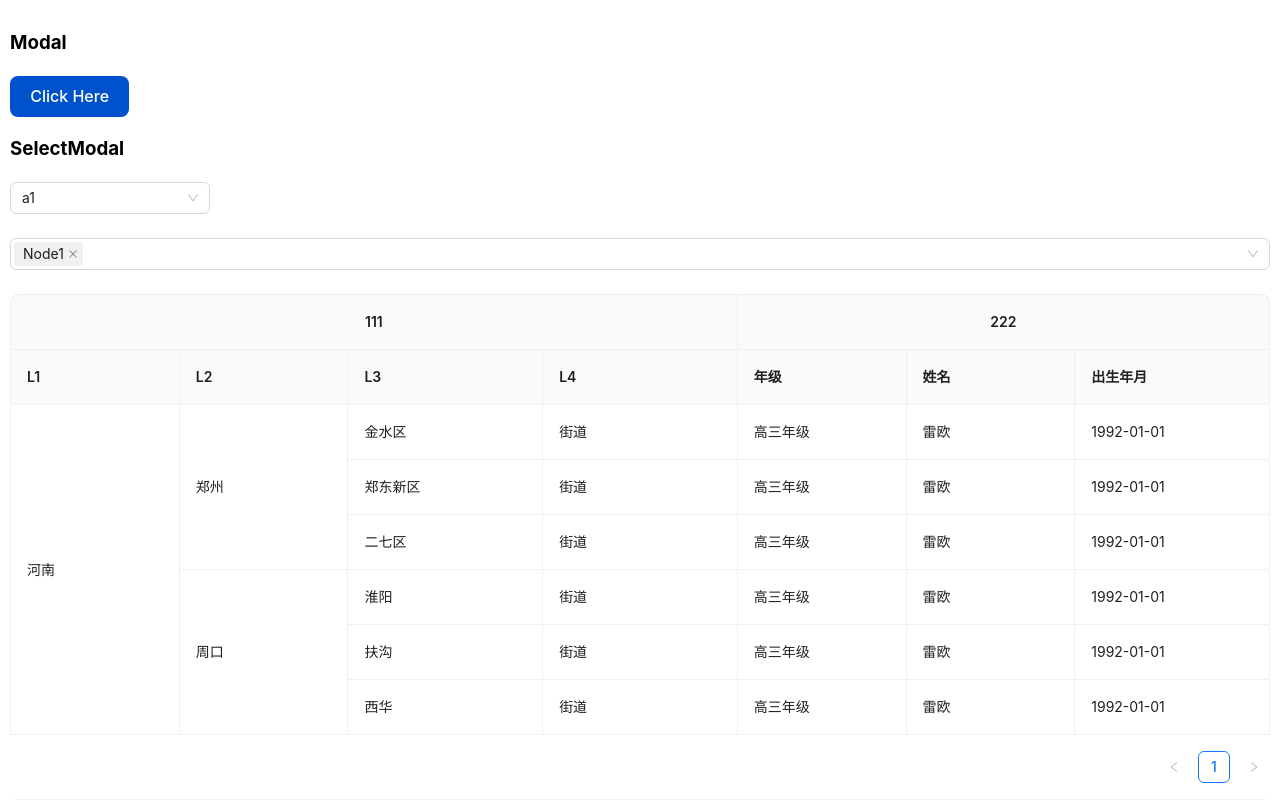
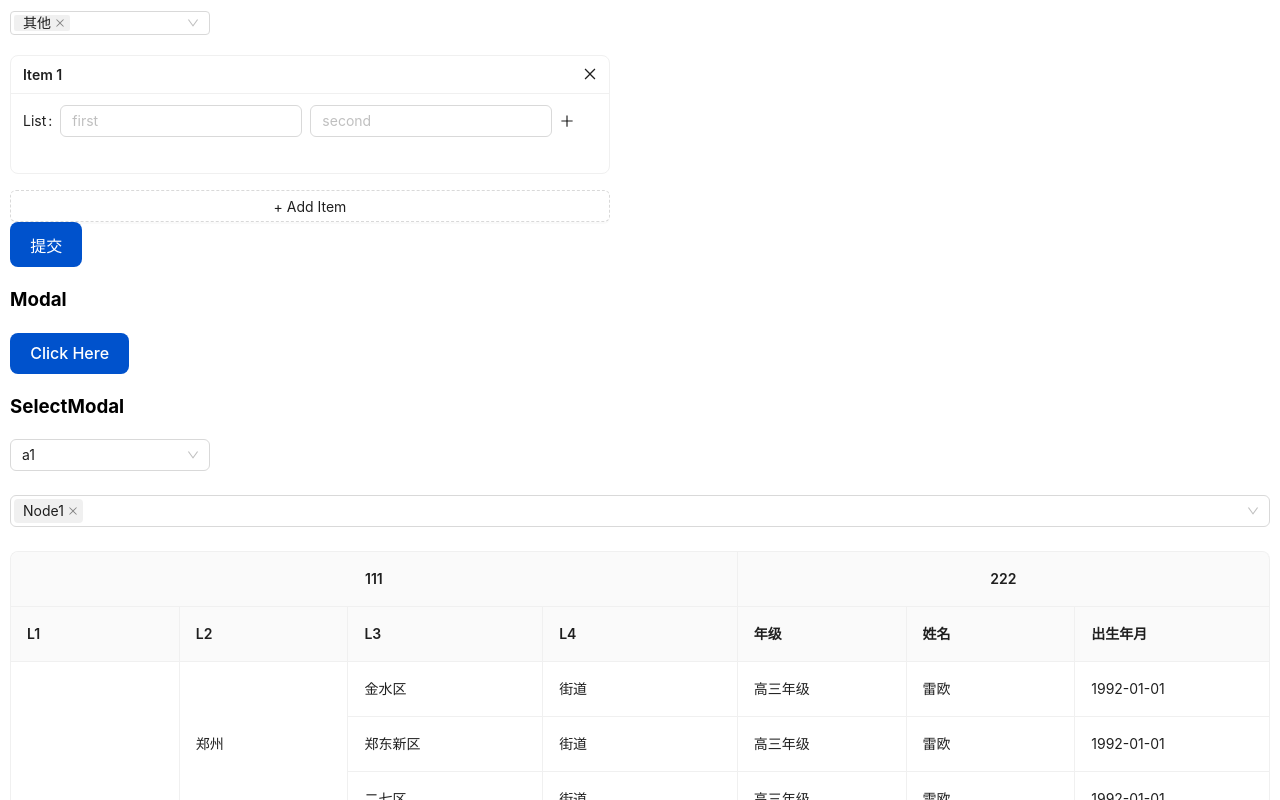
Before and after one commit to minsion/react-components, a React (Vite) app: page / in a window 1280 px wide. Shown: the top 800 px of the page. Built offline with nearby package versions, Linux system fonts and the light colour scheme.

Commit message:
dynamic form

```diff
--- a/src/App.jsx
+++ b/src/App.jsx
@@ -1,6 +1,6 @@
 
-import { MinusCircleOutlined, PlusOutlined } from '@ant-design/icons';
-import { Form, Input, Modal, Select, Space } from 'antd';
+import { CloseOutlined, MinusCircleOutlined, PlusOutlined } from '@ant-design/icons';
+import { Button, Card, Form, Input, Modal, Select, Space } from 'antd';
 import dayjs from 'dayjs';
 import { useCallback, useEffect, useRef, useState } from 'react';
 import { Accordion, AccordionItem } from './components/Accordion/Accordion';
@@ -13,11 +13,13 @@ import TreeTable from './components/TreeTable';
 
 function App() {
   const [urlForm] = Form.useForm();
+  const [dynamicForm] = Form.useForm();
   const [isModal, setModal] = useState(false);
   const [dialogVisible, setDialogVisible] = useState(false);
   const [dialogVisible2, setDialogVisible2] = useState(false);
   const [data, setData] = useState({});
   const [selectModalVisible, setSelectModalVisible] = useState(false);
+  const [groupData, setGroupData] = useState(['20']);
   const options = [];
   for (let i = 10; i < 36; i++) {
     options.push({
@@ -107,10 +109,108 @@ for (let i = 10; i < 36; i++) {
   }
   const onFinish = async () => {
     const values = await urlForm.validateFields();
+  }
+  const handleGroup = (val) => {
+    console.log(999, val, groupData);
+  }
+  const handleDynamicSubmit = async () => {
+    const values = await dynamicForm.validateFields();
     console.log(666, values);
   }
   return (
     <>
+        <Select
+          mode="multiple"
+          size='small'
+          placeholder="Please select"
+          style={{
+            width: '200px',
+            marginBottom: 20
+          }}
+          value={groupData}
+          options={[
+            {label: '开发', value: '10'},
+            {label: '其他', value: '20'},
+          ]}
+          onSelect={handleGroup}
+          onChange={(val) => {
+            setGroupData(val);
+          }}
+        />
+      <div className='dynamic_form'>
+        <Form
+          form={dynamicForm}
+          name="dynamic_form_complex"
+          style={{
+            maxWidth: 600,
+          }}
+          autoComplete="off"
+          initialValues={{
+            items: [{list: [{}]}],
+          }}
+        >
+          {console.log(888, groupData)}
+
+          <Form.List name="items">
+            {(fields, { add, remove }) => (
+              <div
+                style={{
+                  display: 'flex',
+                  rowGap: 16,
+                  flexDirection: 'column',
+                }}
+              >
+                {fields.map((field) => (
+                  <Card
+                    size="small"
+                    title={`Item ${field.name + 1}`}
+                    key={field.key}
+                    extra={
+                      <CloseOutlined
+                        onClick={() => {
+                          remove(field.name);
+                        }}
+                      />
+                    }
+                  >
+                    <Form.Item label="List">
+                      <Form.List name={[field.name, 'list']}>
+                        {(subFields, subOpt) => (
+                          <div
+                            style={{
+                              display: 'flex',
+                              flexDirection: 'column',
+                              rowGap: 16,
+                            }}
+                          >
+                            {subFields.map((subField, subIndex) => (
+                              <Space key={subField.key}>
+                                <Form.Item noStyle name={[subField.name, 'first']}>
+                                  <Input placeholder="first" />
+                                </Form.Item>
+                                <Form.Item noStyle name={[subField.name, 'second']}>
+                                  <Input placeholder="second" />
+                                </Form.Item>
+                                {subFields.length > 1 ? <MinusCircleOutlined onClick={() => subOpt.remove(subField.name)} /> : null}
+                                {subFields.length - subIndex === 1 ? <PlusOutlined onClick={() => subOpt.add()} /> : null}
+                              </Space>
+                            ))}
+                          </div>
+                        )}
+                      </Form.List>
+                    </Form.Item>
+                  </Card>
+                ))}
+
+                <Button type="dashed" onClick={() => add({list: [{}]})} block>
+                  + Add Item
+                </Button>
+              </div>
+            )}
+          </Form.List>
+        </Form>
+        <button onClick={handleDynamicSubmit}>提交</button>
+      </div>
       <div className='wrapper-tag-input'>
         <h3>Modal</h3>
         <button onClick={() => {setModal(true); urlForm.setFieldValue({names: []})}}>Click Here</button>
@@ -118,7 +218,7 @@ for (let i = 10; i < 36; i++) {
           open={isModal}
           title="Modal Title"
           footer={<button onClick={onFinish}>Confirm</button>}
-          onClose={() => setModal(false)}
+          onCancel={() => setModal(false)}
         >
           <Form name="dynamic_form_item" form={urlForm}initialValues={{ urlItems: [{}] }}>
             <Form.List name="urlItems">
```
